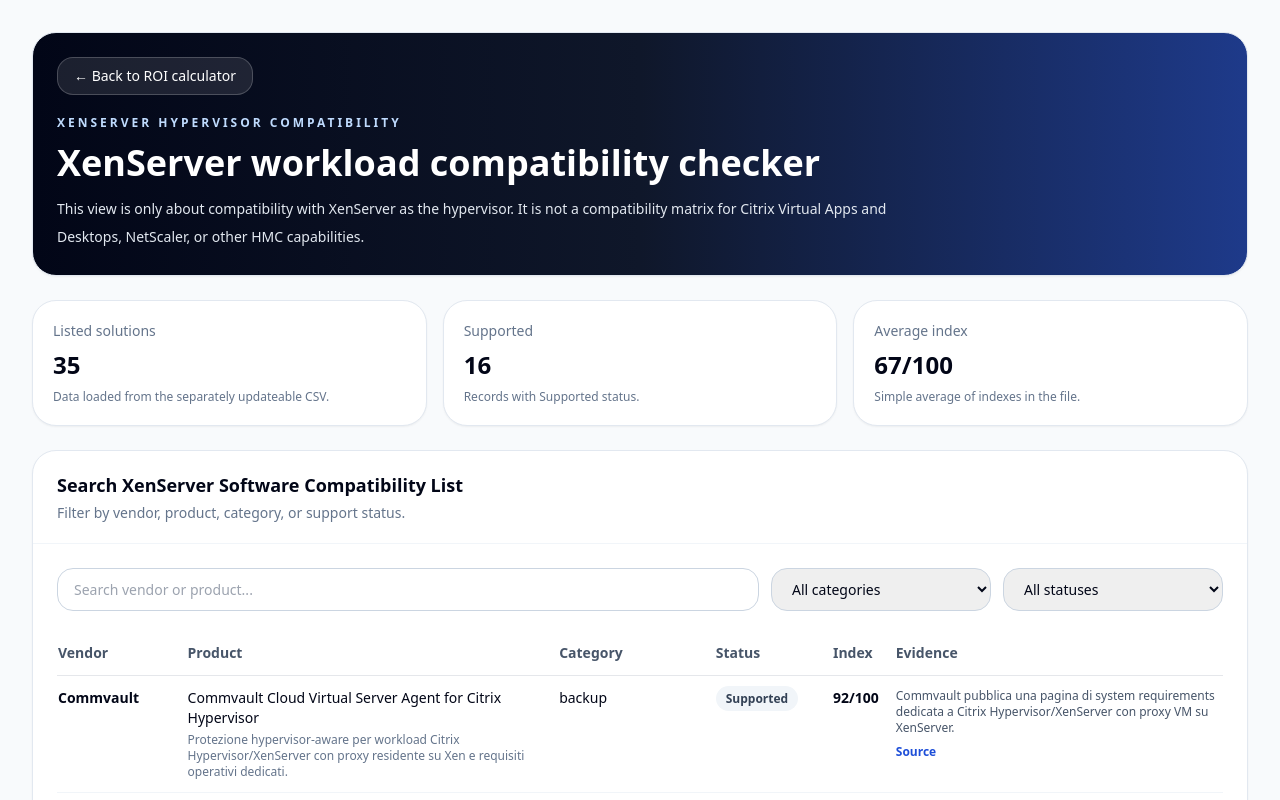
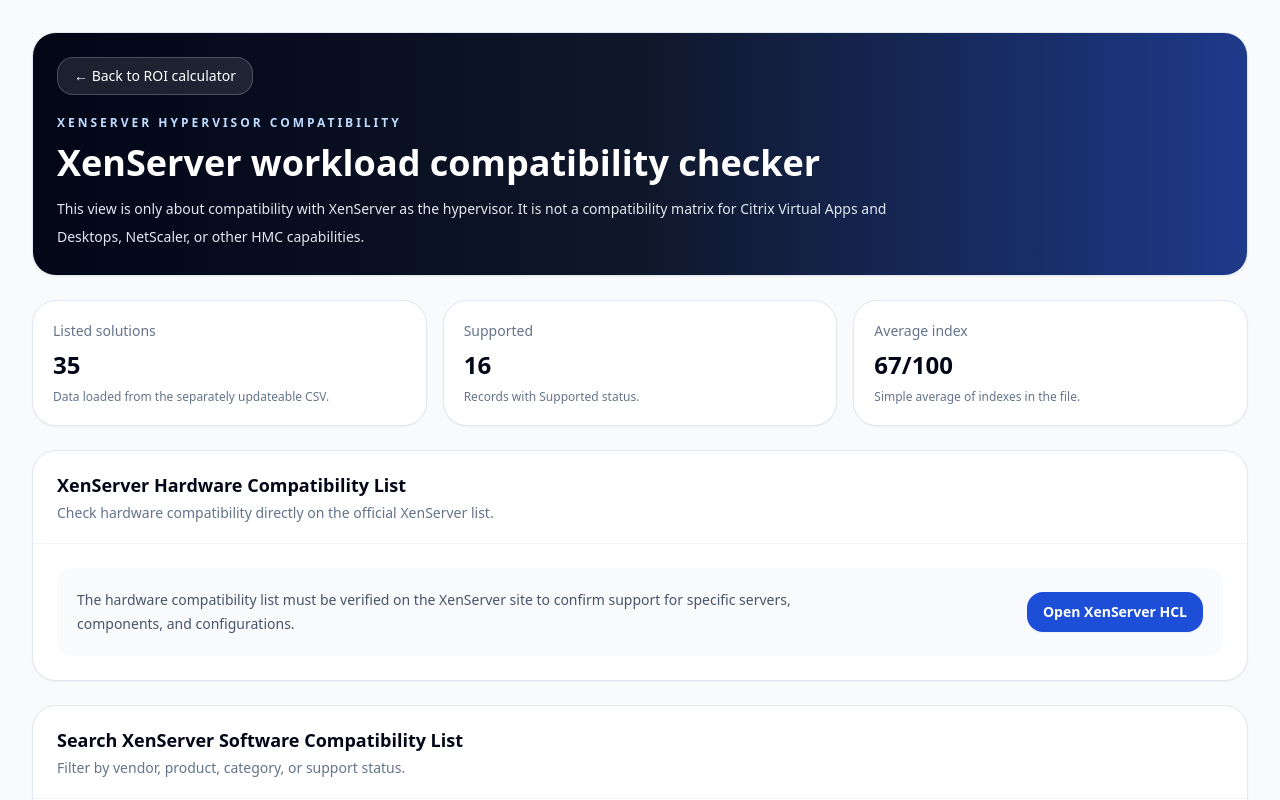
Before and after one commit to ferrarisimo/citrix-hmc-roi-calculator, a React (Vite) app: page / in a window 1280 px wide. Both pictures are taken after a click on the button "Check XenServer compatibility". Shown: the top 800 px of the page. Built offline with nearby package versions, Linux system fonts and the light colour scheme.

Commit message:
Add XenServer hardware compatibility section

```diff
--- a/src/App.jsx
+++ b/src/App.jsx
@@ -209,6 +209,17 @@
           <Kpi title={t('Supportate', 'Supported')} value={String(supportedCount)} hint={t('Record con stato Supported.', 'Records with Supported status.')} />
           <Kpi title={t('Indice medio', 'Average index')} value={`${averageIndex}/100`} hint={t('Media semplice degli indici nel file.', 'Simple average of indexes in the file.')} />
         </div>
+
+        <SectionCard className="mt-6" title={t('Hardware Compatibility List XenServer', 'XenServer Hardware Compatibility List')} subtitle={t('Verifica la compatibilità hardware direttamente sulla lista ufficiale XenServer.', 'Check hardware compatibility directly on the official XenServer list.')}>
+          <div className="flex flex-col gap-4 rounded-2xl bg-slate-50 p-5 md:flex-row md:items-center md:justify-between">
+            <p className="max-w-3xl text-sm leading-6 text-slate-600">
+              {t('La lista di compatibilità hardware deve essere verificata sul sito XenServer per confermare il supporto di server, componenti e configurazioni specifiche.', 'The hardware compatibility list must be verified on the XenServer site to confirm support for specific servers, components, and configurations.')}
+            </p>
+            <a href="https://hcl.xenserver.com/" target="_blank" rel="noreferrer" className="inline-flex shrink-0 items-center justify-center rounded-2xl bg-blue-700 px-4 py-2.5 text-sm font-semibold text-white shadow-sm transition hover:bg-blue-800">
+              {t('Apri HCL XenServer', 'Open XenServer HCL')}
+            </a>
+          </div>
+        </SectionCard>
 
         <SectionCard className="mt-6" title={t('Ricerca Software Compatibility List XenServer', 'Search XenServer Software Compatibility List')} subtitle={t('Filtra per vendor, prodotto, categoria o stato di supporto.', 'Filter by vendor, product, category, or support status.')}>
           <div className="grid gap-3 md:grid-cols-[1fr,220px,220px]">
```
